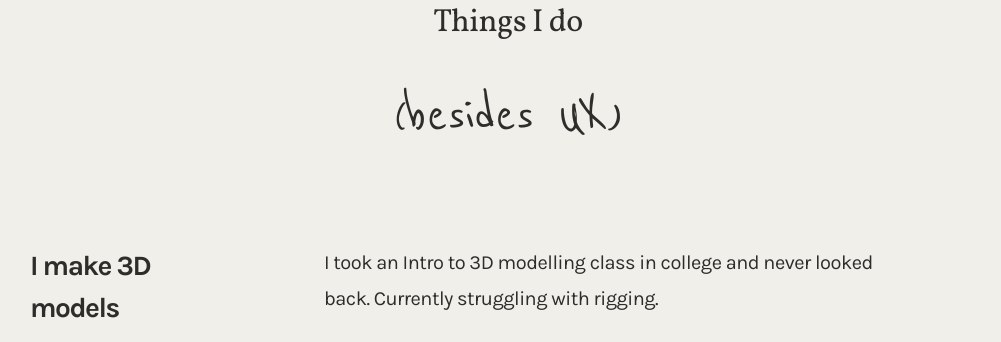
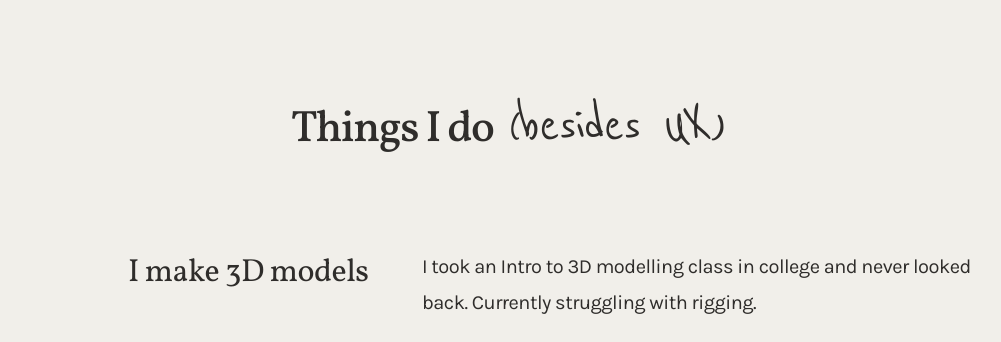
Before and after one commit to hoanhan101/dani, a FastAPI app: page /otherside in a window 1280 px wide. Shown: the part 385-727 px from the top of the page, without its empty margins (132-1133 px from the left). Run offline with FastAPI, Linux system fonts and the light colour scheme; some libraries are stand-ins or nearby versions; some web fonts are replaced.

Commit message:
Update otherside

```diff
--- a/templates/otherside.html
+++ b/templates/otherside.html
@@ -2,28 +2,31 @@
 <div class="container"><hr class="hr-section-project" /></div>
 <div class="container">
     <figure class="img-full-width">
-        <img src="https://dani.sfo3.digitaloceanspaces.com/img/otherside_hero.png" alt="Otherside Hero" />
+        <img
+            src="https://dani.sfo3.digitaloceanspaces.com/img/otherside_hero.png"
+            alt="Otherside Hero"
+        />
     </figure>
 </div>
 <div class="container">
     <div class="columns">
         <div class="column has-text-centered">
-            <div class="block heading2">
-                <p>Things I do</p>
-            </div>
-            <div class="block heading2-hero">
-                <p>(besides UX)</p>
-            </div>
+            <p class="pt-6"></p>
+            <p class="heading1 pt-6">
+                <span class="heading1">Things I do</span>
+                <span class="heading1-space">.</span>
+                <span class="heading1-hero-no-underline">(besides UX)</span>
+            </p>
         </div>
     </div>
 </div>
 <div class="container"><hr class="hr-section-project" /></div>
 <div class="container">
     <div class="columns">
-        <div class="column is-2 is-offset-1">
-            <p class="heading3">I make 3D models</p>
+        <div class="column is-3 is-offset-2">
+            <p class="heading2">I make 3D models</p>
         </div>
-        <div class="column is-6 is-offset-1">
+        <div class="column is-6">
             <p class="line-height-180">
                 I took an Intro to 3D modelling class in college and never
                 looked back. Currently struggling with rigging.
@@ -31,7 +34,7 @@
         </div>
     </div>
     <div class="columns">
-        <div class="column is-3 is-offset-1">
+        <div class="column is-3 is-offset-2">
             <figure>
                 <img
                     class="img-otherside zoom"
@@ -67,10 +70,10 @@
 <div class="container"><hr class="hr-section-project" /></div>
 <div class="container">
     <div class="columns">
-        <div class="column is-2 is-offset-1">
-            <p class="heading3">I make NFTs</p>
+        <div class="column is-3 is-offset-2">
+            <p class="heading2">I make NFTs</p>
         </div>
-        <div class="column is-6 is-offset-1">
+        <div class="column is-6">
             <p class="line-height-180">
                 I’ve worked as the art director and artist of two NFT projects
                 (controversial, I know). But that is to say, it’s so exciting to
@@ -80,7 +83,7 @@
         </div>
     </div>
     <div class="columns">
-        <div class="column is-3 is-offset-1">
+        <div class="column is-3 is-offset-2">
             <figure>
                 <img
                     class="img-otherside zoom"
@@ -103,18 +106,17 @@
 <div class="container"><hr class="hr-section-project" /></div>
 <div class="container">
     <div class="columns">
-        <div class="column is-2 is-offset-1">
-            <p class="heading3">I make home decor</p>
+        <div class="column is-3 is-offset-2">
+            <p class="heading2">I make home decor</p>
         </div>
-        <div class="column is-6 is-offset-1">
+        <div class="column is-6">
             <p class="line-height-180">
                 The durability is still in question but it looks kinda cool.
             </p>
         </div>
-        <div class="column is-1"></div>
     </div>
     <div class="columns">
-        <div class="column is-3 is-offset-1">
+        <div class="column is-3 is-offset-2">
             <figure>
                 <img
                     class="img-otherside zoom"
@@ -150,20 +152,19 @@
 <div class="container"><hr class="hr-section-project" /></div>
 <div class="container">
     <div class="columns">
-        <div class="column is-2 is-offset-1">
-            <p class="heading3">I make cakes</p>
+        <div class="column is-3 is-offset-2">
+            <p class="heading2">I make cakes</p>
         </div>
-        <div class="column is-6 is-offset-1">
+        <div class="column is-6">
             <p class="line-height-180">
                 I love to bombard my friends with homemade birthday cake for
                 their special days. And sometimes, to make non-special days
                 special.
             </p>
         </div>
-        <div class="column is-1"></div>
     </div>
     <div class="columns">
-        <div class="column is-3 is-offset-1">
+        <div class="column is-3 is-offset-2">
             <figure>
                 <img
                     class="img-otherside zoom"
@@ -199,15 +200,14 @@
 <div class="container"><hr class="hr-section-project" /></div>
 <div class="container">
     <div class="columns">
-        <div class="column is-2 is-offset-1"></div>
-        <div class="column is-6 is-offset-1">
+        <div class="column is-5"></div>
+        <div class="column is-6">
             <p class="line-height-180">
                 Thank you for reaching this page. If you want to learn more
                 about me or what I’m working on, let’s chat and you might just
                 have won yourself a whole birthday cake.
             </p>
         </div>
-        <div class="column is-1"></div>
     </div>
 </div>
 {% endblock %}
```
